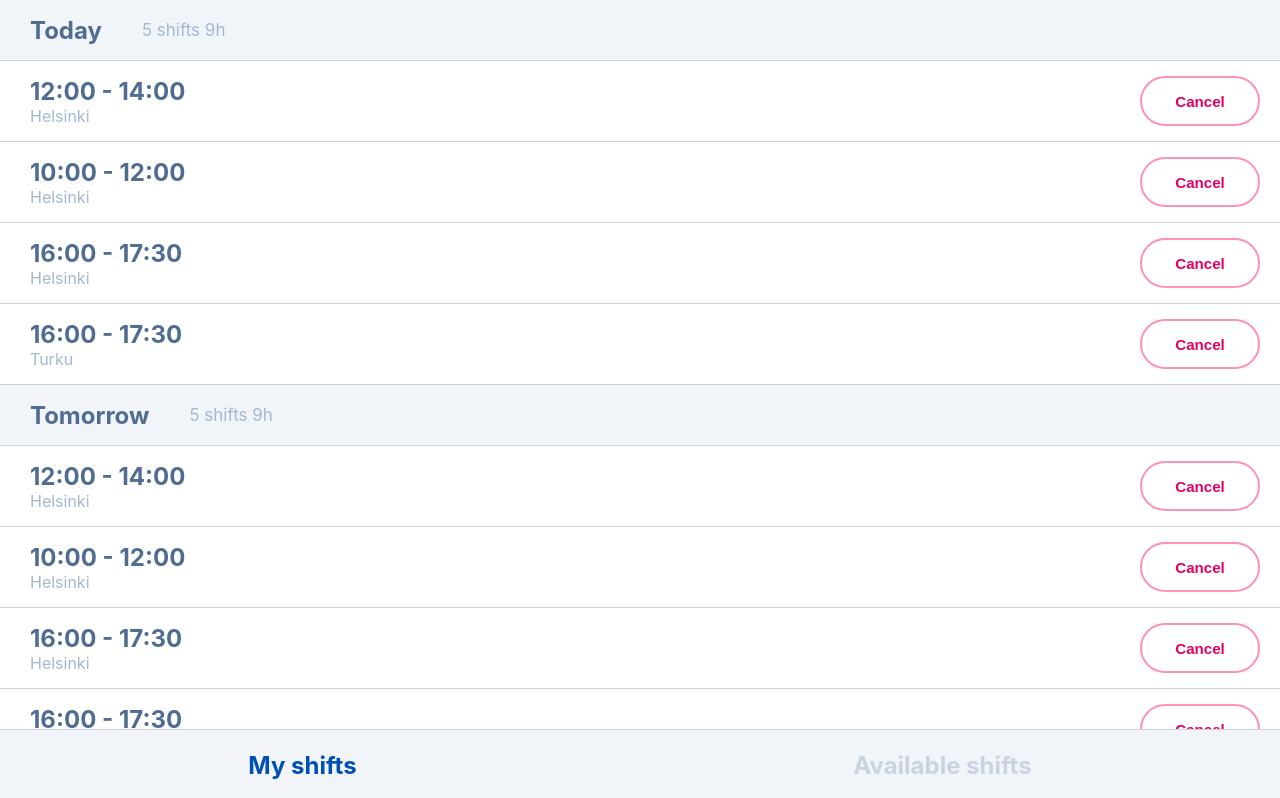
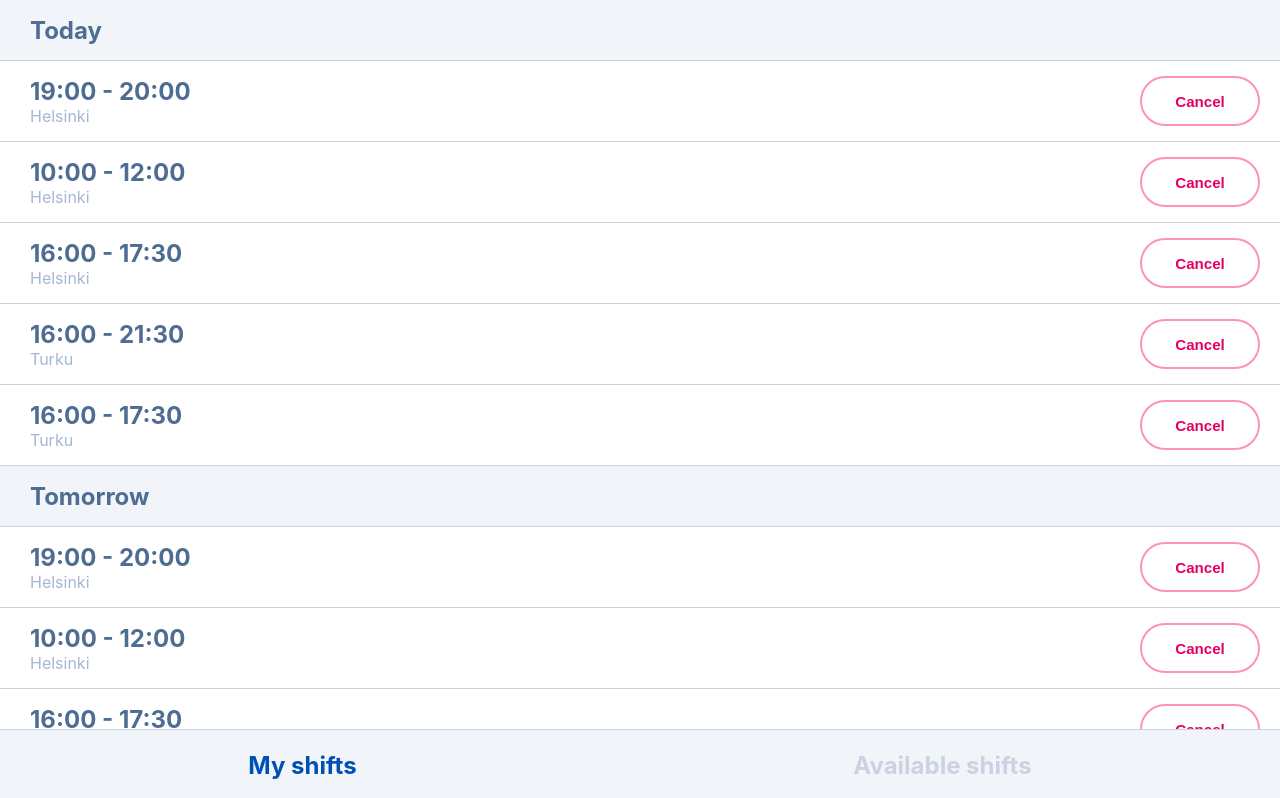
Before and after one commit to kaechesbord/tasks-app, a React (Create React App) app: page / in a window 1280 px wide. Shown: the top 798 px of the page. Built offline with nearby package versions, Linux system fonts and the light colour scheme.

Commit message:
neam pojma sta uradih

```diff
--- a/src/App.css
+++ b/src/App.css
@@ -1,6 +1,7 @@
 * {
   margin: 0;
   padding: 0;
+  overflow-x: hidden;
 }
 .app-container {
   display: flex;
@@ -12,3 +13,9 @@
   flex: 1;
   overflow-y: auto;
 }
+.footer-container{
+  margin-top: 70px;
+}
+::-webkit-scrollbar{
+  display: none;
+}
--- a/src/App.js
+++ b/src/App.js
@@ -2,12 +2,14 @@ import React from 'react';
 import Header from './components/Header';
 import Tab from './components/Tab';
 import './App.css';
+import { DateTime } from 'luxon';
 import Footer from './components/Footer';
 
-const mockData = [
-  { date: 'Today', amnt: '5 shifts 9h' },
-  { date: 'Tomorrow', amnt: '5 shifts 9h' },
-  { date: 'September 22', amnt: '5 shifts 9h' }
+
+export const mockData = [
+  { date: 'Today',   when: DateTime.local().startOf('day').valueOf() },
+  { date: 'Tomorrow', when: DateTime.local().plus({ days: 1 }).startOf('day').valueOf() },
+  { date: 'September 22',when: DateTime.fromObject({ year: 2023, month: 9, day: 22 }).startOf('day')}
 ];
 
 const App = () => {
@@ -21,7 +23,9 @@ const App = () => {
           </div>
         ))}
       </div>
+      <div className='footer-container'>
       <Footer />
+      </div>
     </div>
   );
 };
--- a/src/components/Footer.css
+++ b/src/components/Footer.css
@@ -17,11 +17,11 @@
   .navLink {
     color: #004FB4;
     text-decoration: none;
-    font-weight: 400;
+    font-weight: 200;
   }
 
   .inactive{
     color: #CBD2E1;
     text-decoration: none;
-    font-weight: 400;
+    font-weight:200;
   }
--- a/src/components/Tab.js
+++ b/src/components/Tab.js
@@ -1,10 +1,8 @@
-import React, { useState } from 'react';
+import React, { useEffect, useState } from 'react';
 import './Tab.css';
 import { DateTime } from 'luxon';
 import { v4 as uuidv4 } from 'uuid';
-
-const shiftTime = (dateObj, shiftDays = 0) =>
-  DateTime.fromObject(dateObj).plus({ days: shiftDays }).valueOf();
+import { mockData } from '../App';
 
 const createMockShift = (values) =>
   Object.assign(
@@ -15,34 +13,60 @@ const createMockShift = (values) =>
     values
   );
 
-const mockData = [
+const currentDate = DateTime.local().startOf('day');
+
+const mockDataTime = [
   createMockShift({
     area: 'Helsinki',
-    startTime: shiftTime({ hour: 12 }),
-    endTime: shiftTime({ hour: 14 }),
+    startTime: currentDate.set({ hour: 19 }).valueOf(),
+    endTime: currentDate.set({ hour: 20 }).valueOf(),
   }),
   createMockShift({
     area: 'Helsinki',
-    startTime: shiftTime({ hour: 10 }),
-    endTime: shiftTime({ hour: 12 }),
+    startTime: currentDate.set({ hour: 10 }).valueOf(),
+    endTime: currentDate.set({ hour: 12 }).valueOf(),
   }),
   createMockShift({
     area: 'Helsinki',
-    startTime: shiftTime({ hour: 16 }),
-    endTime: shiftTime({ hour: 17, minutes: 30 }),
+    startTime: currentDate.set({ hour: 16 }).valueOf(),
+    endTime: currentDate.set({ hour: 17, minutes: 30 }).valueOf(),
   }),
   createMockShift({
     area: 'Turku',
-    startTime: shiftTime({ hour: 16 }),
-    endTime: shiftTime({ hour: 17, minutes: 30 }),
+    startTime: currentDate.set({ hour: 16 }).valueOf(),
+    endTime: currentDate.set({ hour: 21, minutes: 30 }).valueOf(),
+  }),
+  createMockShift({
+    area: 'Turku',
+    startTime: currentDate.set({ hour: 16 }).valueOf(),
+    endTime: currentDate.set({ hour: 17, minutes: 30 }).valueOf(),
   }),
 ];
 
 const Tab = ({ startTime, endTime, location, started }) => {
-  const [isStarted, setStarted] = useState(started);
+  const [isStarted, setStarted] = useState(false);
+  const [today, setToday] = useState()
 
   const formattedStartTime = DateTime.fromMillis(startTime).toFormat('HH:mm');
   const formattedEndTime = DateTime.fromMillis(endTime).toFormat('HH:mm');
+
+  useEffect(() => {
+    const currentTime = DateTime.local().toMillis();
+    const startTimestamp = startTime;
+    const endTimestamp = endTime;
+    mockData.forEach((data) => {
+      if(currentDate.hasSame(data.when , 'day')) {
+        setToday(true)
+      }
+    })
+    if(today) {
+      if (currentTime >= startTimestamp && currentTime <= endTimestamp) {
+        setStarted(true);
+      } else {
+        setStarted(false);
+      }
+    }
+  }, [startTime, endTime]);
 
   return (
     <div>
@@ -64,7 +88,7 @@ const Tab = ({ startTime, endTime, location, started }) => {
 const TabContainer = () => {
   return (
     <div>
-      {mockData.map((shift) => (
+      {mockDataTime.map((shift) => (
         <Tab
           key={shift.id}
           startTime={shift.startTime}
```
Also changed, not shown: src/mockData.js (deleted, +0 -38 lines).
